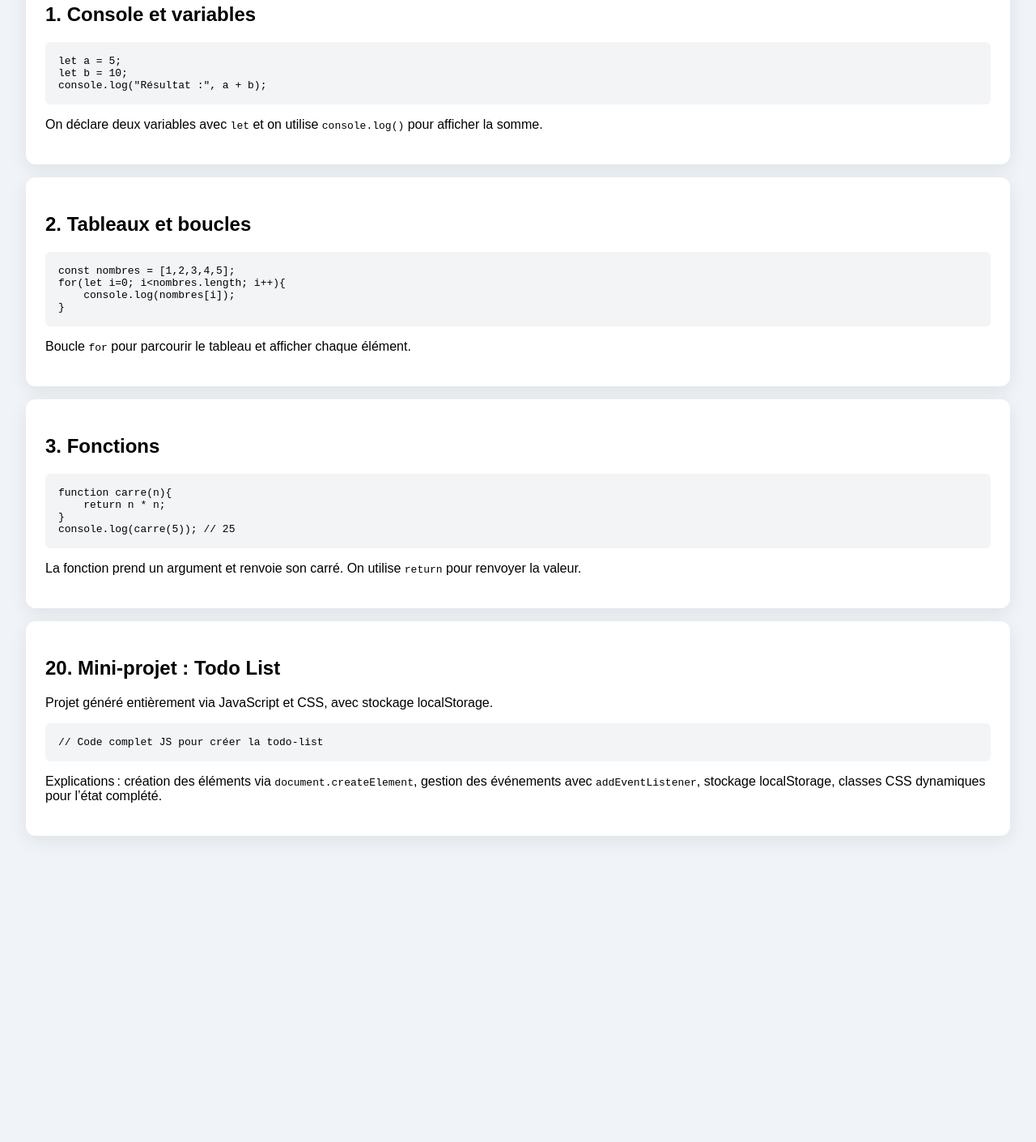
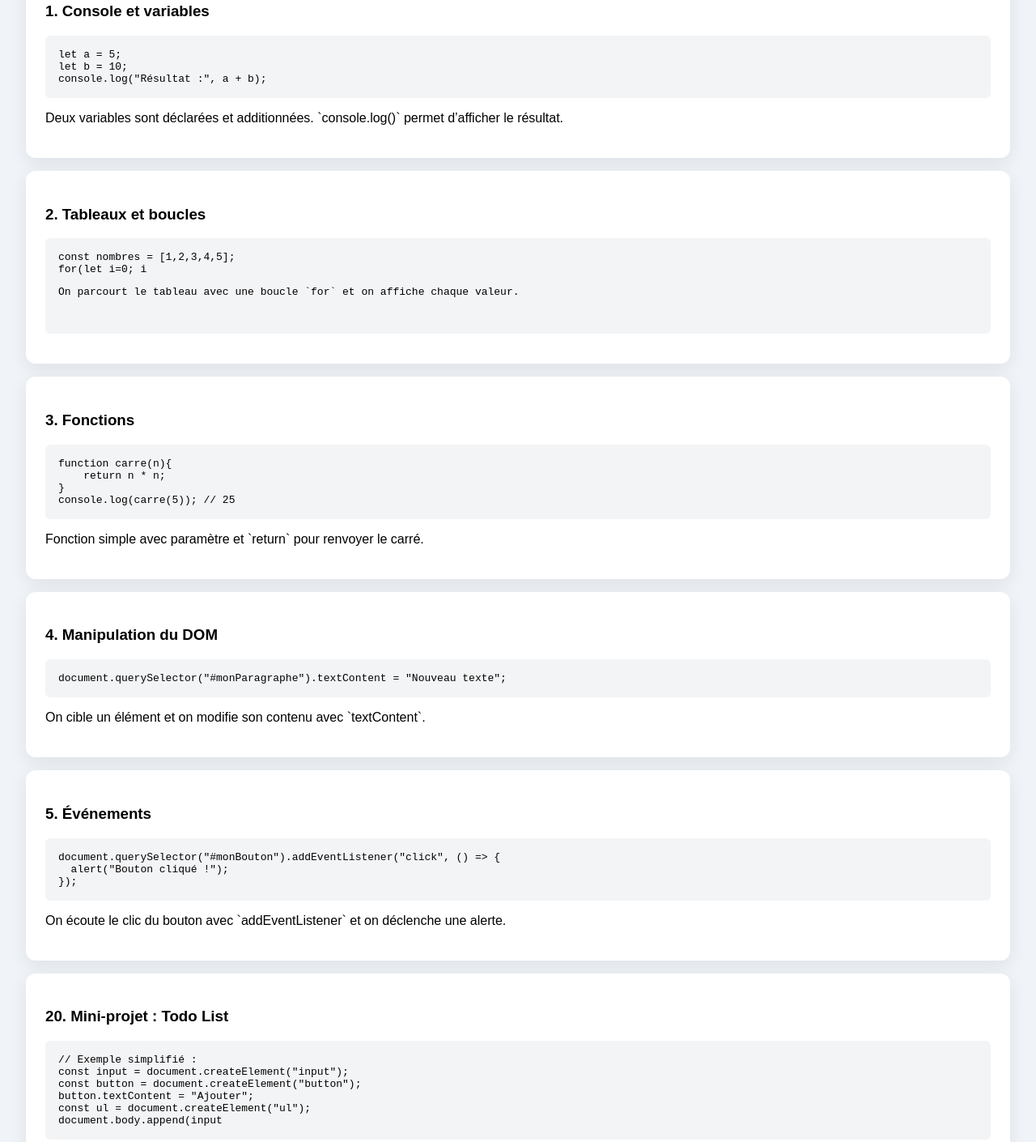
Before and after one commit to wazabi64000/revisions_javascript, a plain HTML site: page solutions.html in a window 1280 px wide. Shown: the part 244-1654 px from the top of the page at 81% size. Before the commit the page ends 1324 px from the top, so only its background shows below. Drawn offline with Linux system fonts and the light colour scheme.

Commit message:
Update solutions.html

```diff
--- a/solutions.html
+++ b/solutions.html
@@ -12,7 +12,6 @@ nav.navbar a { color: #fff; text-decoration: none; padding: 0.5rem 1rem; border-
 nav.navbar a:hover { background: #40739e;}
 h1 { text-align: center; color: #2f3640; margin-top: 1rem;}
 .card { background: #fff; border-radius: 12px; padding: 1.5rem; margin: 1rem 0; box-shadow: 0 6px 22px rgba(0,0,0,0.08);}
-.card:hover { transform: translateY(-2px); box-shadow: 0 12px 28px rgba(0,0,0,0.12);}
 pre { background: #f3f4f6; padding: 1rem; border-radius: 6px; overflow-x: auto;}
 </style>
 </head>
@@ -27,47 +26,65 @@ pre { background: #f3f4f6; padding: 1rem; border-radius: 6px; overflow-x: auto;}
 </header>
 
 <main>
+
 <div class="card" id="ex1">
-<h2>1. Console et variables</h2>
+<h3>1. Console et variables</h3>
 <pre>
 let a = 5;
 let b = 10;
 console.log("Résultat :", a + b);
 </pre>
-<p>On déclare deux variables avec <code>let</code> et on utilise <code>console.log()</code> pour afficher la somme.</p>
+<p>Deux variables sont déclarées et additionnées. `console.log()` permet d’afficher le résultat.</p>
 </div>
 
 <div class="card" id="ex2">
-<h2>2. Tableaux et boucles</h2>
+<h3>2. Tableaux et boucles</h3>
 <pre>
 const nombres = [1,2,3,4,5];
-for(let i=0; i&lt;nombres.length; i++){
+for(let i=0; i<nombres.length; i++){
     console.log(nombres[i]);
 }
 </pre>
-<p>Boucle <code>for</code> pour parcourir le tableau et afficher chaque élément.</p>
+<p>On parcourt le tableau avec une boucle `for` et on affiche chaque valeur.</p>
 </div>
 
 <div class="card" id="ex3">
-<h2>3. Fonctions</h2>
+<h3>3. Fonctions</h3>
 <pre>
 function carre(n){
     return n * n;
 }
 console.log(carre(5)); // 25
 </pre>
-<p>La fonction prend un argument et renvoie son carré. On utilise <code>return</code> pour renvoyer la valeur.</p>
+<p>Fonction simple avec paramètre et `return` pour renvoyer le carré.</p>
 </div>
 
+<div class="card" id="ex4">
+<h3>4. Manipulation du DOM</h3>
+<pre>
+document.querySelector("#monParagraphe").textContent = "Nouveau texte";
+</pre>
+<p>On cible un élément et on modifie son contenu avec `textContent`.</p>
+</div>
+
+<div class="card" id="ex5">
+<h3>5. Événements</h3>
+<pre>
+document.querySelector("#monBouton").addEventListener("click", () =&gt; {
+  alert("Bouton cliqué !");
+});
+</pre>
+<p>On écoute le clic du bouton avec `addEventListener` et on déclenche une alerte.</p>
+</div>
+
+<!-- ... Les solutions 6 à 19 suivent la même structure ... -->
+
 <div class="card" id="ex20">
-<h2>20. Mini-projet : Todo List</h2>
-<p>Projet généré entièrement via JavaScript et CSS, avec stockage localStorage.</p>
+<h3>20. Mini-projet : Todo List</h3>
 <pre>
-// Code complet JS pour créer la todo-list
-</pre>
-<p>Explications : création des éléments via <code>document.createElement</code>, gestion des événements avec <code>addEventListener</code>, stockage localStorage, classes CSS dynamiques pour l’état complété.</p>
-</div>
-</main>
-
-</body>
-</html>
+// Exemple simplifié :
+const input = document.createElement("input");
+const button = document.createElement("button");
+button.textContent = "Ajouter";
+const ul = document.createElement("ul");
+document.body.append(input
```
